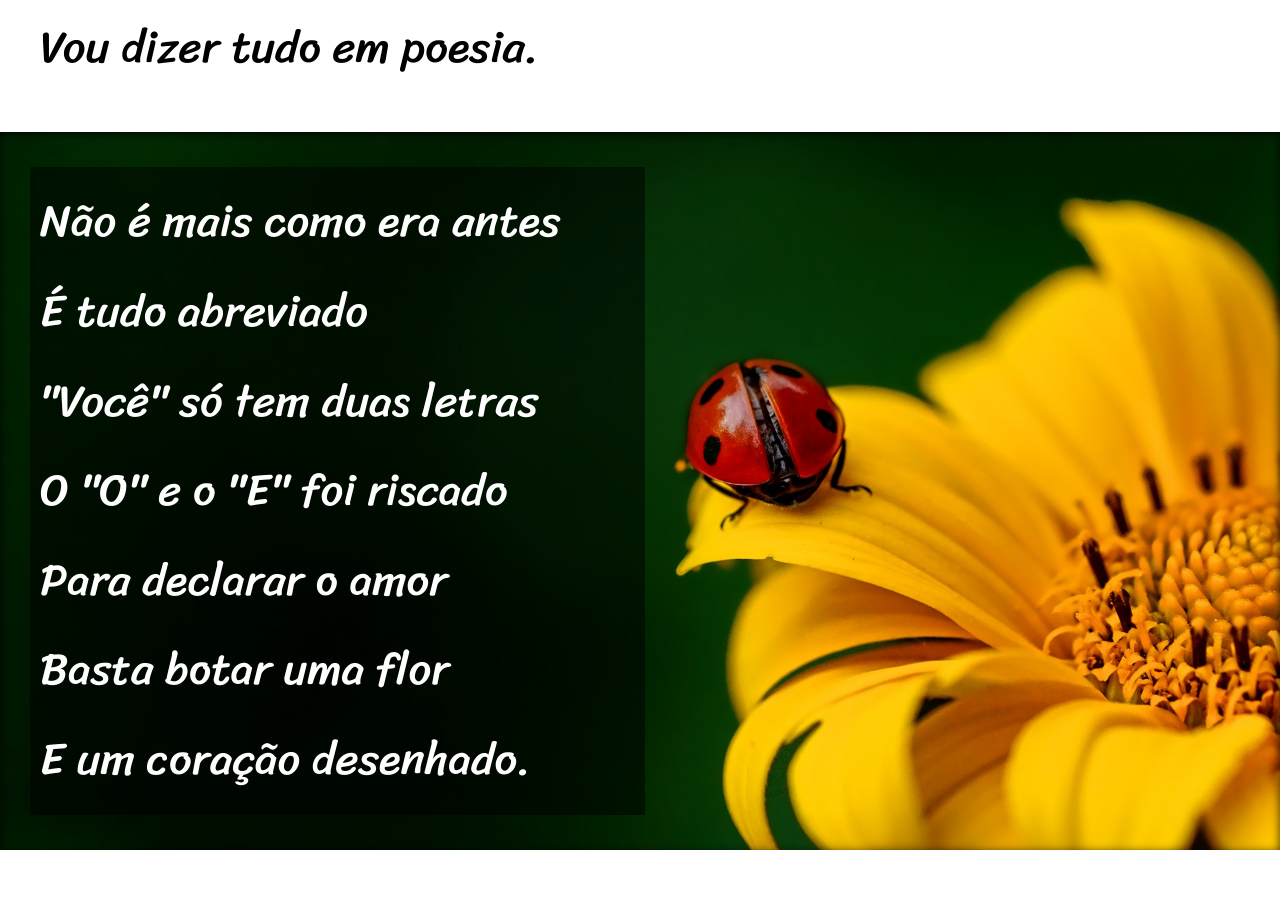
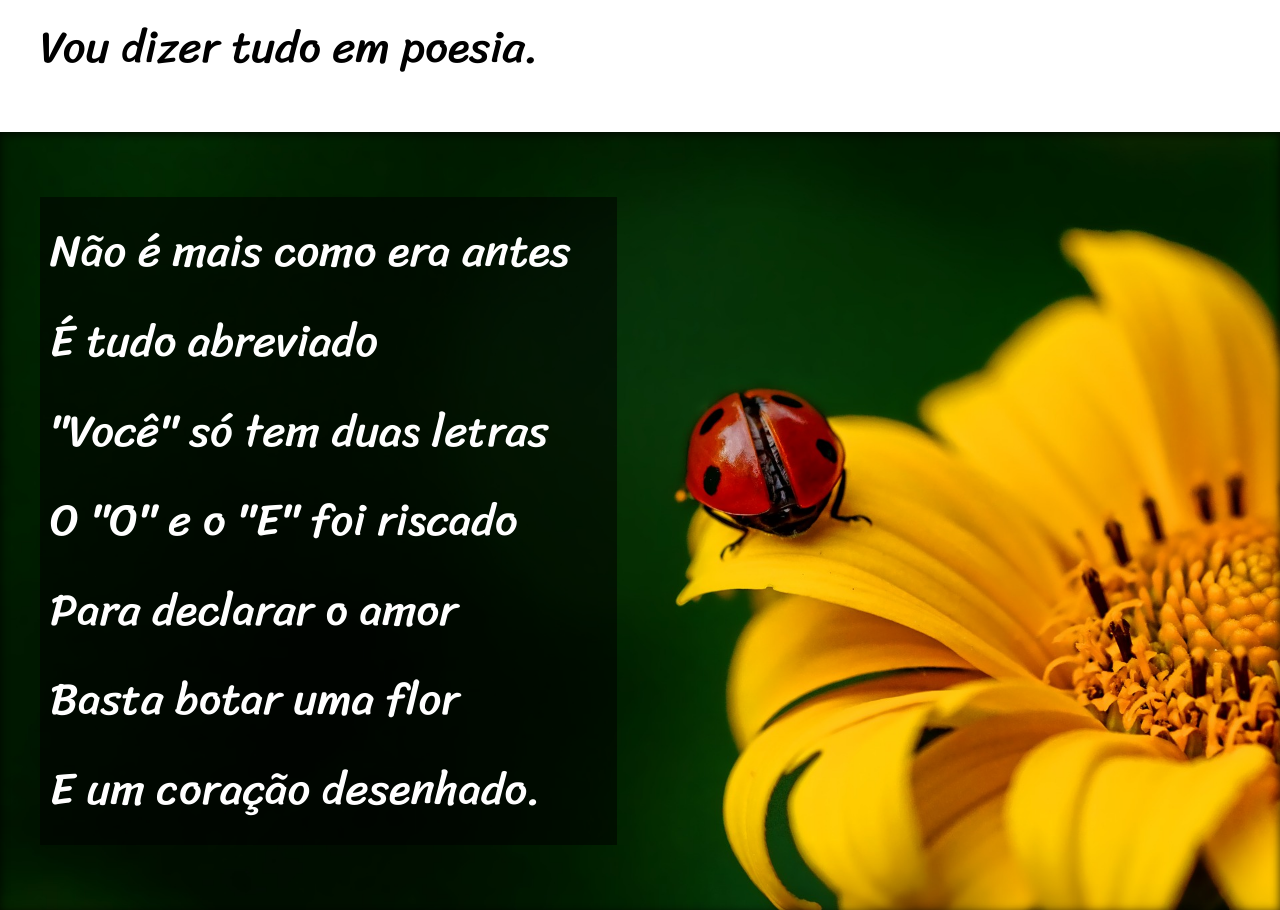
Before and after one commit to marcosvazbr/site-cordel, a plain HTML site: page index.html in a window 1280 px wide. Shown: the part 800-1710 px from the top of the page. Drawn offline with Linux system fonts and the light colour scheme.

Commit message:
melhorias gerais

```diff
--- a/index.html
+++ b/index.html
@@ -57,7 +57,7 @@
             width: 50%;
             font-size: 3.5vw;
             line-height: 2em;
-            background-color: rgba(0, 0, 0, 0.507);
+            background-color: rgba(0, 0, 0, 0.550);
             padding: 10px;
         }
 
@@ -81,7 +81,9 @@
 
         }
         .fundo {
-            padding: 35px 60px 35px 30px;
+            padding: 65px 35px 65px 40px;
+            width: 87%;
+            height: 90%;
 
         }
 
```
